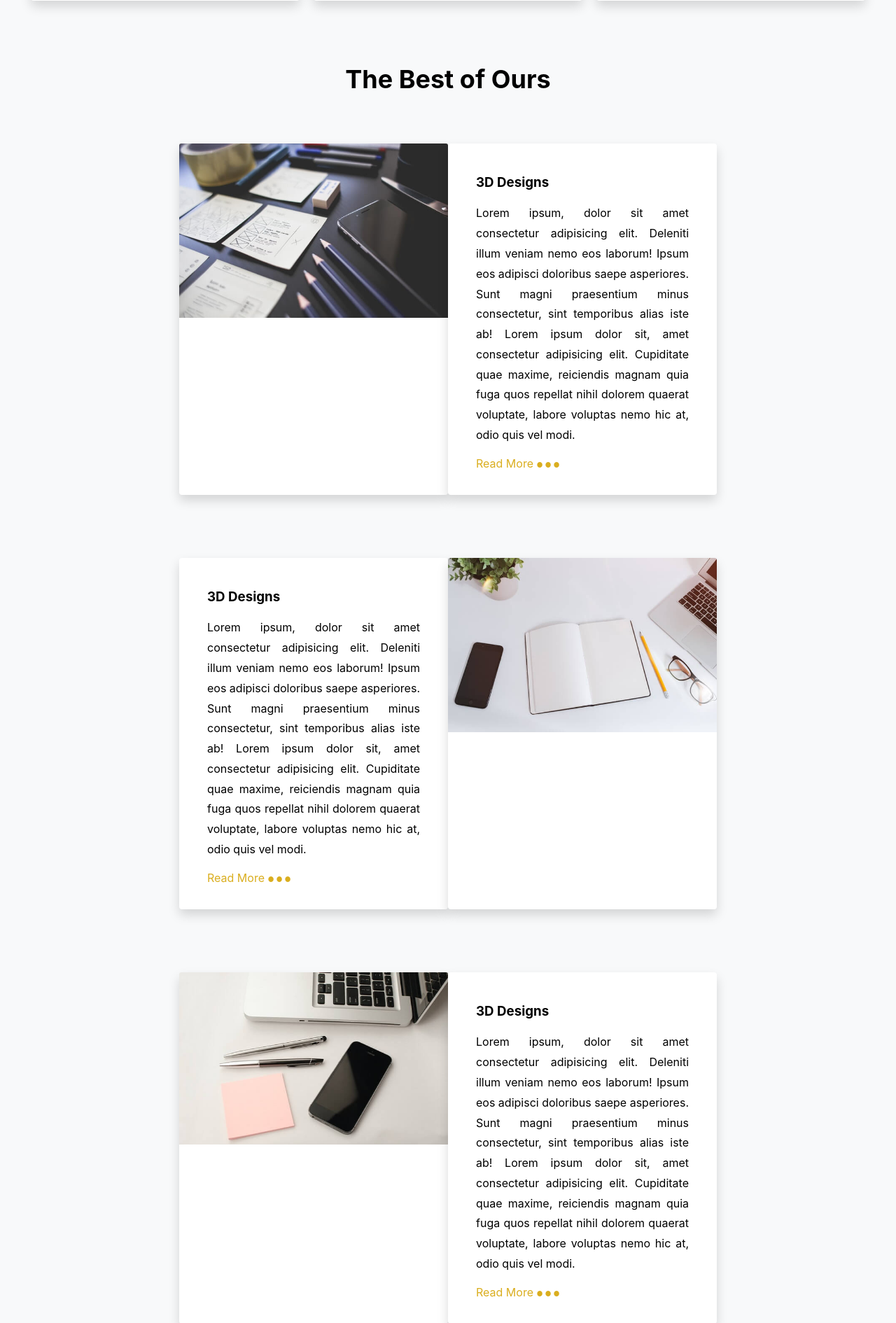
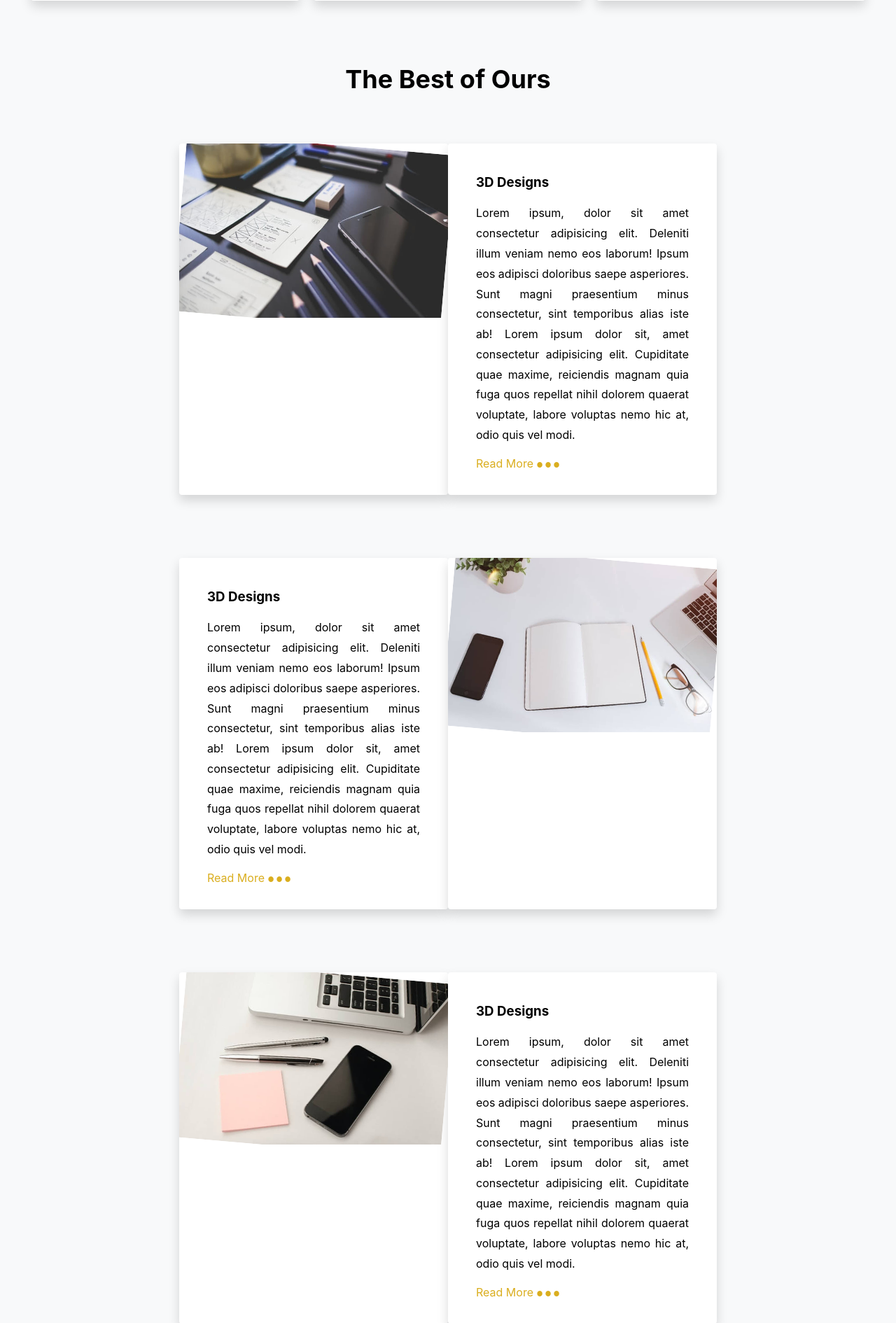
Before and after one commit to ProDeveloper-1/Web, a PHP site: page / in a window 1280 px wide. Shown: the part 2245-4135 px from the top of the page at 70% size. Run offline with PHP 8.4, Linux system fonts and the light colour scheme.

Commit message:
More changes on projects section

```diff
--- a/Prosoft/assets/css/index.css
+++ b/Prosoft/assets/css/index.css
@@ -723,12 +723,13 @@ main {
     max-width: 100%;
     height: auto;
     transition: linear 1s;
+    transform: rotate(5deg)
 }
 
 #projects .img-fluid:hover {
     filter: grayscale(80%);
     transition: linear 1s;
-    /* transform: scale(1.3); */
+    transform: rotate(0deg)
 }
 
 #projects .card-body {
```
